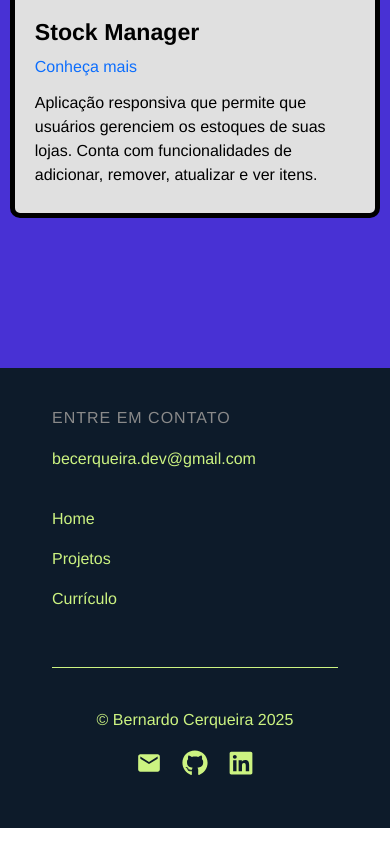
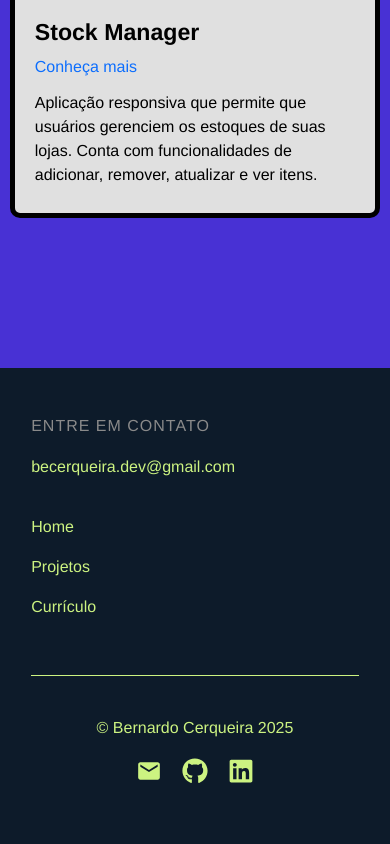
Before and after one commit to BernardoCerqueira/portfolio, a Next.js app: page / in a window 390 px wide. Shown: the part 5734-6578 px from the top of the page. Built offline with nearby package versions, Linux system fonts and the light colour scheme.

Commit message:
Update Extended Footer

```diff
--- a/src/components/mainPage/ExtendedFooter/ExtendedFooter.module.scss
+++ b/src/components/mainPage/ExtendedFooter/ExtendedFooter.module.scss
@@ -128,6 +128,7 @@
 @media screen and (max-width: 485px) {
     .footer{
         height: fit-content;
+        padding: 3rem 1.2rem;
     }
 
     .topFooter{
```
